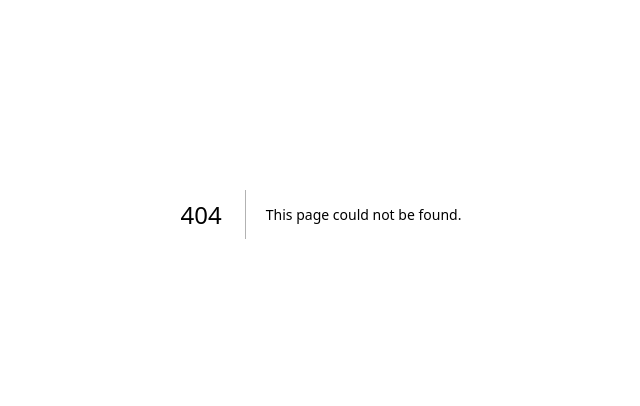
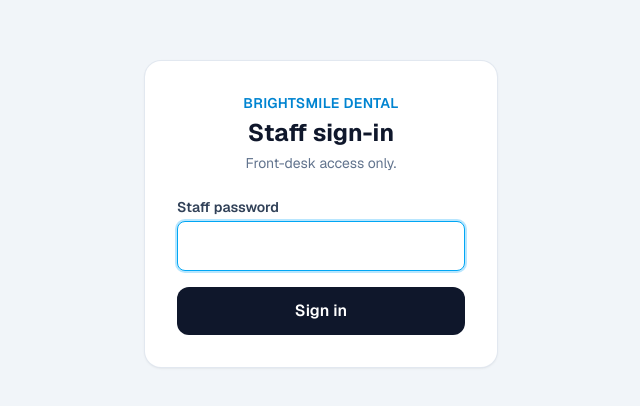
Before and after one commit to DruckerE/dental-queue, a Next.js app: page /admin/login in a window 1280 px wide. Before the commit this address had no page. Shown: the part 186-592 px from the top of the page, without its empty margins (319-959 px from the left). Built offline with nearby package versions, Linux system fonts and the light colour scheme; no server answers.

Commit message:
feat: add staff login for /admin
Single shared STAFF_PASSWORD with an httpOnly session cookie. Protects the
admin page and the ticket-update API; /admin stays open if the password is
unset. Adds /admin/login and /api/auth/login.

```diff
--- /dev/null
+++ b/app/admin/login/page.tsx
@@ -0,0 +1,28 @@
+import { redirect } from 'next/navigation'
+import { StaffLogin } from '@/components/StaffLogin'
+import { isAuthed } from '@/lib/auth'
+
+export const dynamic = 'force-dynamic'
+
+// Staff sign-in. If already authed (or no password is configured), go straight
+// to the queue.
+export default async function StaffLoginPage() {
+  if (await isAuthed()) {
+    redirect('/admin')
+  }
+
+  return (
+    <main className="mx-auto flex w-full max-w-sm flex-1 items-center px-4 py-10">
+      <section className="w-full rounded-2xl bg-white p-8 shadow-sm ring-1 ring-slate-200">
+        <header className="mb-6 text-center">
+          <p className="text-sm font-semibold uppercase tracking-wide text-sky-600">
+            BrightSmile Dental
+          </p>
+          <h1 className="mt-1 text-2xl font-bold text-slate-900">Staff sign-in</h1>
+          <p className="mt-1 text-sm text-slate-500">Front-desk access only.</p>
+        </header>
+        <StaffLogin />
+      </section>
+    </main>
+  )
+}
--- a/app/admin/page.tsx
+++ b/app/admin/page.tsx
@@ -1,20 +1,28 @@
 import Link from 'next/link'
+import { redirect } from 'next/navigation'
 import { AdminBoard } from '@/components/AdminBoard'
+import { LogoutButton } from '@/components/LogoutButton'
 import { listDentists } from '@/lib/catalog'
+import { isAuthed, isAuthRequired } from '@/lib/auth'
 
 export const dynamic = 'force-dynamic'
 
-// Staff queue management screen.
+// Staff queue management screen (protected when STAFF_PASSWORD is set).
 export default async function AdminPage() {
+  if (!(await isAuthed())) {
+    redirect('/admin/login')
+  }
+
   const dentists = await listDentists()
 
   return (
     <main className="mx-auto w-full max-w-5xl px-4 py-8">
-      <header className="mb-6 flex items-center justify-between">
+      <header className="mb-6 flex items-center justify-between gap-3">
         <div>
           <h1 className="text-2xl font-bold text-slate-900">Queue management</h1>
           <p className="text-sm text-slate-500">BrightSmile Dental — front desk</p>
         </div>
+        <div className="flex items-center gap-2">
           <Link
             href="/display"
             target="_blank"
@@ -22,6 +30,8 @@ export default async function AdminPage() {
           >
             Open display ↗
           </Link>
+          {isAuthRequired() ? <LogoutButton /> : null}
+        </div>
       </header>
 
       <AdminBoard dentists={dentists} />
--- /dev/null
+++ b/app/api/auth/login/route.ts
@@ -0,0 +1,41 @@
+import { cookies } from 'next/headers'
+import type { NextRequest } from 'next/server'
+import { z } from 'zod'
+import {
+  STAFF_COOKIE,
+  isAuthRequired,
+  sessionCookieOptions,
+  staffToken,
+  verifyPassword,
+} from '@/lib/auth'
+import { fail, handleError, ok } from '@/lib/api'
+
+const loginSchema = z.object({ password: z.string().min(1, 'Enter the staff password') })
+
+// POST /api/auth/login — exchange the staff password for a session cookie.
+export async function POST(request: NextRequest) {
+  try {
+    if (!isAuthRequired()) {
+      return fail('Staff login is not configured. Set STAFF_PASSWORD to enable it.', 503)
+    }
+    const body = await request.json().catch(() => ({}))
+    const { password } = loginSchema.parse(body)
+
+    if (!verifyPassword(password)) {
+      return fail('Incorrect password', 401)
+    }
+
+    const jar = await cookies()
+    jar.set(STAFF_COOKIE, staffToken(), sessionCookieOptions)
+    return ok({ authed: true })
+  } catch (error) {
+    return handleError(error)
+  }
+}
+
+// DELETE /api/auth/login — log out.
+export async function DELETE() {
+  const jar = await cookies()
+  jar.delete(STAFF_COOKIE)
+  return ok({ authed: false })
+}
--- a/app/api/tickets/[id]/route.ts
+++ b/app/api/tickets/[id]/route.ts
@@ -1,11 +1,15 @@
 import type { NextRequest } from 'next/server'
 import { updateTicket } from '@/lib/tickets'
 import { updateTicketSchema } from '@/lib/validation'
-import { handleError, ok } from '@/lib/api'
+import { isAuthed } from '@/lib/auth'
+import { fail, handleError, ok } from '@/lib/api'
 
 // PATCH /api/tickets/:id — staff update (status and/or dentist assignment).
 export async function PATCH(request: NextRequest, ctx: RouteContext<'/api/tickets/[id]'>) {
   try {
+    if (!(await isAuthed())) {
+      return fail('Unauthorized', 401)
+    }
     const { id } = await ctx.params
     const body = await request.json().catch(() => ({}))
     const input = updateTicketSchema.parse(body)
--- /dev/null
+++ b/components/LogoutButton.tsx
@@ -0,0 +1,31 @@
+'use client'
+
+import { useRouter } from 'next/navigation'
+import { useState } from 'react'
+
+export function LogoutButton() {
+  const router = useRouter()
+  const [busy, setBusy] = useState(false)
+
+  async function logout() {
+    setBusy(true)
+    try {
+      await fetch('/api/auth/login', { method: 'DELETE' })
+      router.replace('/admin/login')
+      router.refresh()
+    } catch {
+      setBusy(false)
+    }
+  }
+
+  return (
+    <button
+      type="button"
+      onClick={logout}
+      disabled={busy}
+      className="rounded-lg border border-slate-300 bg-white px-3 py-2 text-sm font-medium text-slate-600 hover:bg-slate-50 disabled:opacity-50"
+    >
+      {busy ? '…' : 'Log out'}
+    </button>
+  )
+}
--- /dev/null
+++ b/components/StaffLogin.tsx
@@ -0,0 +1,66 @@
+'use client'
+
+import { useRouter } from 'next/navigation'
+import { useState } from 'react'
+
+export function StaffLogin() {
+  const router = useRouter()
+  const [password, setPassword] = useState('')
+  const [error, setError] = useState<string | null>(null)
+  const [submitting, setSubmitting] = useState(false)
+
+  async function handleSubmit(event: React.FormEvent) {
+    event.preventDefault()
+    setError(null)
+    setSubmitting(true)
+    try {
+      const res = await fetch('/api/auth/login', {
+        method: 'POST',
+        headers: { 'Content-Type': 'application/json' },
+        body: JSON.stringify({ password }),
+      })
+      const body = await res.json().catch(() => null)
+      if (!res.ok || !body?.success) {
+        throw new Error(body?.error ?? 'Login failed')
+      }
+      router.replace('/admin')
+      router.refresh()
+    } catch (err) {
+      setError(err instanceof Error ? err.message : 'Login failed')
+      setSubmitting(false)
+    }
+  }
+
+  return (
+    <form onSubmit={handleSubmit} className="space-y-4">
+      <div>
+        <label htmlFor="password" className="block text-sm font-semibold text-slate-700">
+          Staff password
+        </label>
+        <input
+          id="password"
+          type="password"
+          autoFocus
+          autoComplete="current-password"
+          value={password}
+          onChange={(e) => setPassword(e.target.value)}
+          className="mt-1 w-full rounded-lg border border-slate-300 bg-white px-4 py-3 text-base outline-none focus:border-sky-500 focus:ring-2 focus:ring-sky-200"
+        />
+      </div>
+
+      {error ? (
+        <p role="alert" className="rounded-lg bg-rose-50 px-4 py-3 text-sm font-medium text-rose-700">
+          {error}
+        </p>
+      ) : null}
+
+      <button
+        type="submit"
+        disabled={submitting}
+        className="w-full rounded-xl bg-slate-900 px-6 py-3 font-semibold text-white hover:bg-slate-700 disabled:opacity-60"
+      >
+        {submitting ? 'Signing in…' : 'Sign in'}
+      </button>
+    </form>
+  )
+}
--- /dev/null
+++ b/lib/auth.ts
@@ -0,0 +1,50 @@
+import { cookies } from 'next/headers'
+import { createHash, timingSafeEqual } from 'node:crypto'
+
+// Single shared staff password (set via STAFF_PASSWORD). The session cookie
+// holds a hash of the password, so it self-invalidates when the password
+// changes and never stores the raw secret. Stateless — no session table.
+
+export const STAFF_COOKIE = 'staff_auth'
+const SALT = 'dental-queue::staff'
+const SESSION_MAX_AGE = 60 * 60 * 12 // 12 hours
+
+function hash(value: string): string {
+  return createHash('sha256').update(`${value}${SALT}`).digest('hex')
+}
+
+function safeEqual(a: string, b: string): boolean {
+  const ab = Buffer.from(a)
+  const bb = Buffer.from(b)
+  if (ab.length !== bb.length) return false
+  return timingSafeEqual(ab, bb)
+}
+
+// Auth is only enforced once a password is configured. Without it, /admin stays
+// open so a fresh deploy isn't accidentally locked out.
+export function isAuthRequired(): boolean {
+  return Boolean(process.env.STAFF_PASSWORD)
+}
+
+export function staffToken(): string {
+  return hash(process.env.STAFF_PASSWORD ?? '')
+}
+
+export function verifyPassword(input: string): boolean {
+  if (!isAuthRequired()) return false
+  return safeEqual(hash(input), staffToken())
+}
+
+export async function isAuthed(): Promise<boolean> {
+  if (!isAuthRequired()) return true
+  const token = (await cookies()).get(STAFF_COOKIE)?.value
+  return token ? safeEqual(token, staffToken()) : false
+}
+
+export const sessionCookieOptions = {
+  httpOnly: true,
+  secure: process.env.NODE_ENV === 'production',
+  sameSite: 'lax' as const,
+  path: '/',
+  maxAge: SESSION_MAX_AGE,
+}
```
Also changed, not shown: 2 other files (tests, documents, lock files or other folders). Lines whose indentation alone changed are shown as unchanged.
